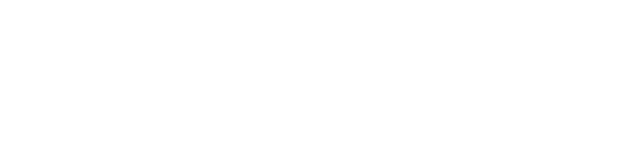
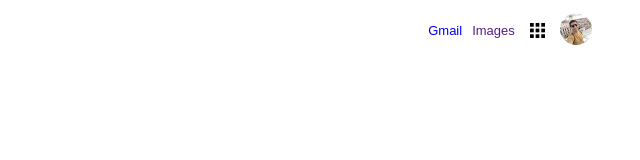
Before and after one commit to meguiluzortiz/google-clone, a plain HTML site: page index.html in a window 1280 px wide. Shown: the whole page, without its empty margins (640-1280 px from the left). Drawn offline with Linux system fonts and the light colour scheme.

Commit message:
feat: base header.

```diff
--- a/index.html
+++ b/index.html
@@ -7,5 +7,20 @@
   <link rel="stylesheet" href="styles/main.css" />
 </head>
 <body>
+  <header>
+    <nav>
+      <ul class="nav-right-section">
+        <li><a href="https://mail.google.com/mail/">Gmail</a></li>
+        <li><a href="">Images</a></li>
+        <li class="menu-icon">
+          <a href=""></a>
+        </li>
+        <li>
+          <a href="">
+            <img src="./images/photo.jpg" alt="photo"></a>
+        </li>
+      </ul>
+    </nav>
+  </header>
 </body>
 </html>
--- a/styles/main.css
+++ b/styles/main.css
@@ -9,3 +9,40 @@ a {
   text-decoration: none;
   cursor: pointer;
 }
+
+header {
+  width: 100%;
+  height: 60px;
+}
+
+header nav {
+  display: flex;
+  justify-content: flex-end;
+}
+
+header nav .nav-right-section {
+  width: 250px;
+  height: auto;
+  display: flex;
+  list-style: none;
+  justify-content: center;
+  align-items: center;
+}
+
+nav .nav-right-section a {
+  margin-right: 10px;
+}
+
+nav .nav-right-section .menu-icon {
+  background-image: url('../images/icon.png');
+  background-repeat: no-repeat;
+  background-position: center;
+  background-size: contain;
+  width: 25px;
+  height: 25px;
+}
+
+nav .nav-right-section img {
+  border-radius: 50%;
+  margin-left: 10px;
+}
```
Also changed, not shown: images/icon.png (added), images/photo.jpg (added).
